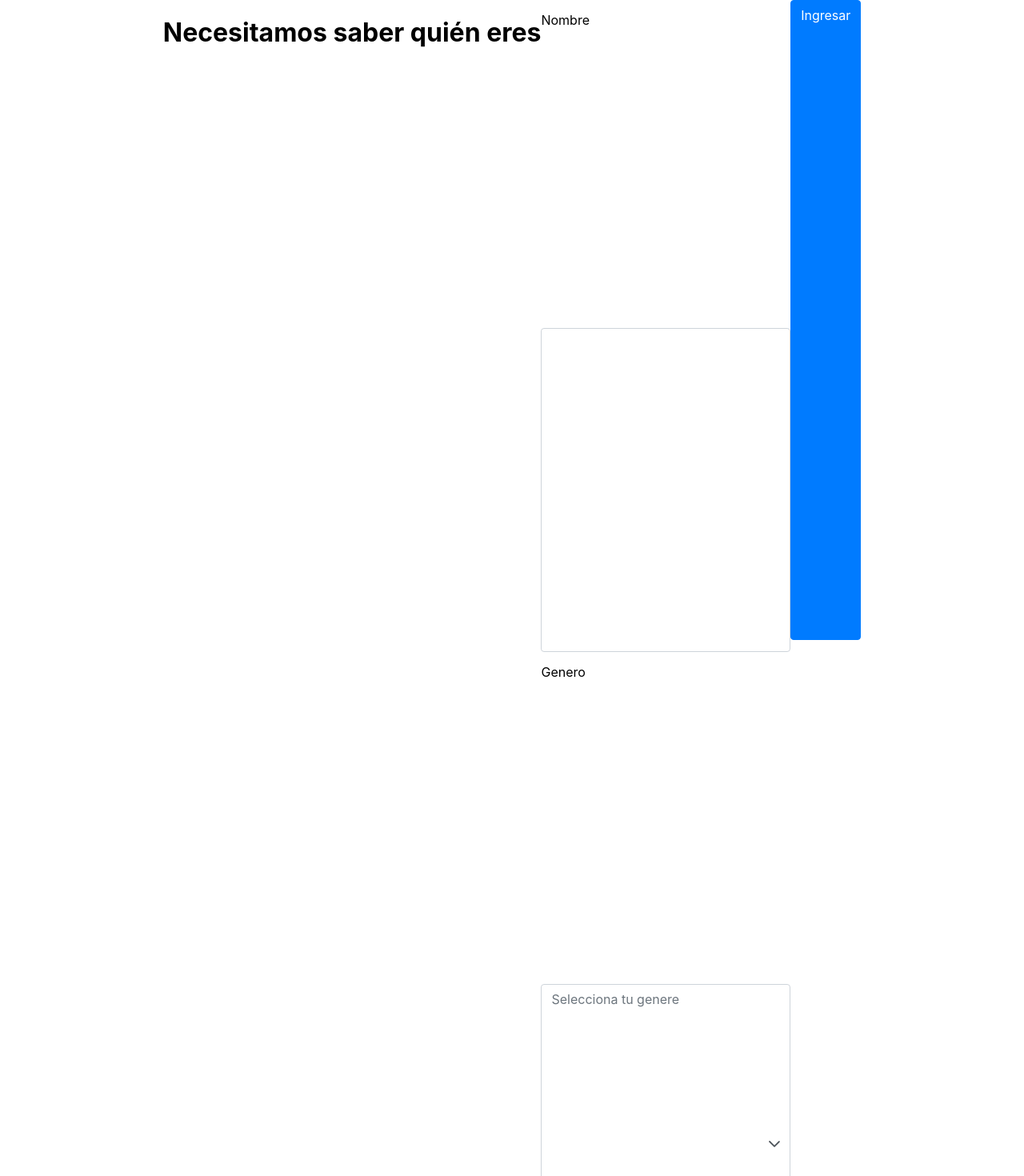
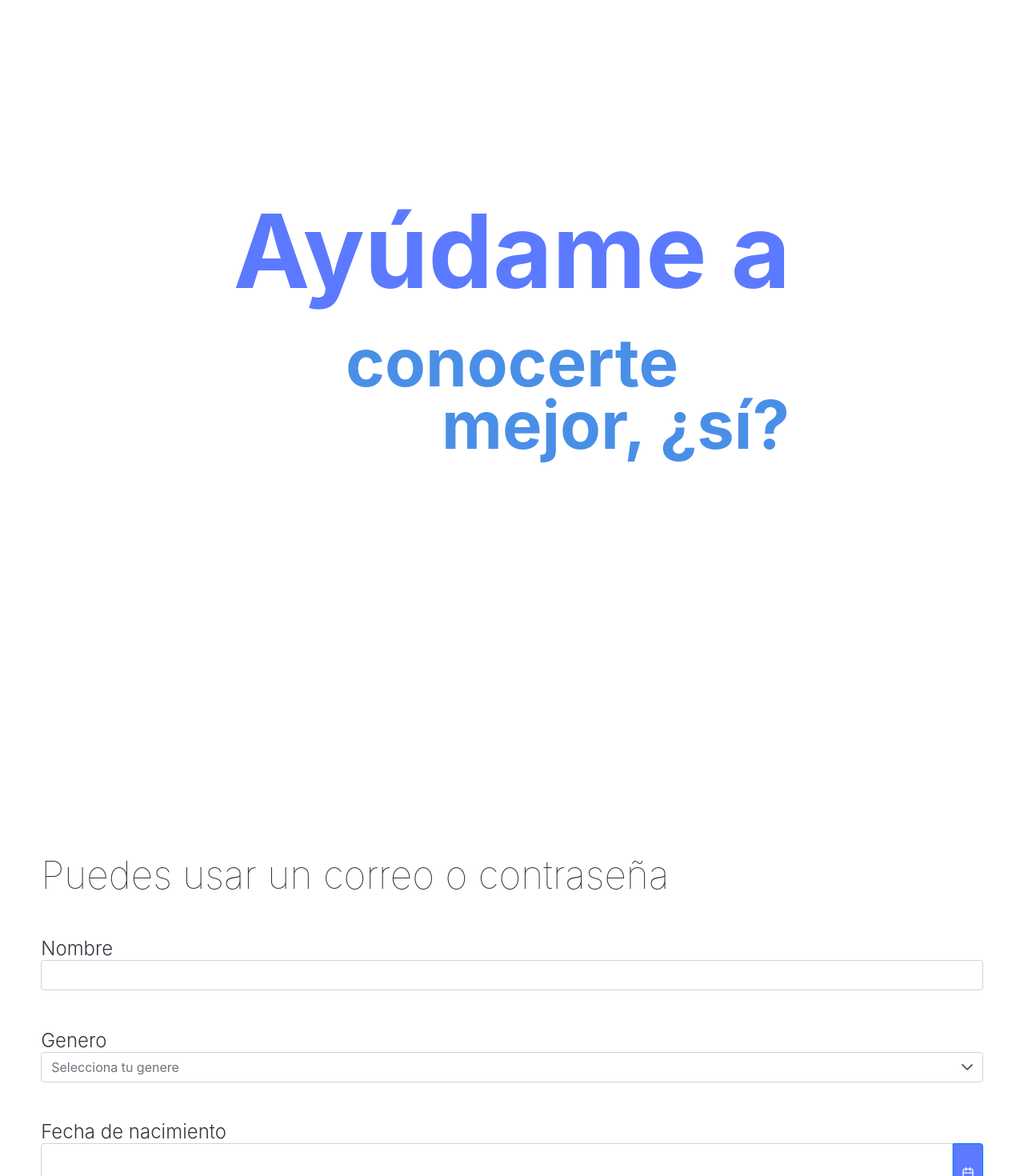
Before and after one commit to juanberme/PDG2_Phone, a React (Create React App) app: page /login in a window 1280 px wide. Shown: the top 1470 px of the page at 80% size. Built offline with nearby package versions, Linux system fonts and the light colour scheme.

Commit message:
Mediaquieries: pagina de Login responsive 5 niveles 80% completado v0.4

```diff
--- a/src/routes/Login.jsx
+++ b/src/routes/Login.jsx
@@ -2,12 +2,15 @@ import { InputText } from 'primereact/inputtext';
 import { Calendar } from 'primereact/calendar';
 import { MultiSelect } from 'primereact/multiselect';
 import { AnchorButton } from '../components/Btn.js';
-import '../styles/loginPage.css';
+
 import React, { useState } from 'react';
 import { db } from '../utils/firebase.js';
 import { addDoc, collection, doc } from 'firebase/firestore';
 import { Button } from 'primereact/button';
 import { useNavigate } from 'react-router';
+
+import '../styles/loginPage.css';
+import '../styles/mediaqueries.css';
 
 export default function Login(){
     const navigate = useNavigate();
@@ -59,8 +62,17 @@ export default function Login(){
     }
 
     return <div className='login'>
-        <h1 className='loginTitle'>Necesitamos saber quién eres</h1>
+        <div className='text'>
+            <h1 className='loginTitle'>Ayúdame a</h1>
+            <h2 className='loginTitle'>conocerte</h2>
+            <h2 className='loginTitle' id='subTxt'>mejor, ¿sí?</h2>
+        </div>
+
         <div className='content'>
+            <div className="contentTitle">
+                <h3 className='contTitle_Ln'>Puedes usar un correo o contraseña</h3>
+            </div>
+
             <div className='input'>
                 <label className='labelName' htmlFor="name">Nombre</label>
                 <InputText className='inputName' id="name" aria-describedby="name-help" value={inputName} onChange={handleNameInput}/>
@@ -73,7 +85,7 @@ export default function Login(){
             </div>
 
             <div className='input'>
-                <label>Fecha de nacimiento</label>
+                <label className='labelName'>Fecha de nacimiento</label>
                 <Calendar value={inputDate} onChange={handleDateInput} dateFormat="dd/mm/yy" showIcon />
             </div>
         </div>
--- a/src/styles/beginPage.css
+++ b/src/styles/beginPage.css
@@ -1,7 +1,3 @@
-*{
-    height: 100%;
-}
-
 .fullCont{
     display: flex;
     flex-direction: column;
--- a/src/styles/loginPage.css
+++ b/src/styles/loginPage.css
@@ -1,26 +1,32 @@
+h1{
+    color: #5C7AFF;
+}
+
+h2{
+    color: #4A8FE7;
+}
+
+h3{
+    color: #33373f;
+}
+
 .login{
     display: flex;
     flex-direction: column;
-    flex-wrap: wrap;
-    align-content: center;
 }
 
 .loginTitle{
     text-align: center;
 }
 
-.labelName{
-
-}
-
 .input{
-    margin: 15px 0px 15px 0px;
+    margin: 4% 0% 4% 0%;
     display: flex;
     flex-direction: column;
 }
 
 .placeInput{
-    margin-right: 15px;
+    margin-right: 1%;
 }
 
 .calendarContainer{
@@ -28,6 +34,12 @@
     flex-direction: row;
 }
 
-.content{
+.p-button{
+    background: #5C7AFF;
+}
 
+.labelName{
+    color: #33373f;
+    font-size: 150%;
+    font-weight: 300;
 }
--- a/src/styles/mediaqueries.css
+++ b/src/styles/mediaqueries.css
@@ -1,4 +1,44 @@
-@media all and (min-width: 750px) and (max-width: 1079px){
+/*============================================================================= TAMAÑO PEQUEÑO (S) 4.7'  =============================================================================*/
+@media all and (min-width: 750px) and (max-width: 1080px)  and (max-height: 1500px){
+
+    /*======================================= LOGIN PAGE =======================================*/
+    h1{
+        font-size: 600%;
+        margin: 10% 0% 0% 0%;
+    }
+
+    h2{
+        font-size: 415%;
+        margin: 1% 0% -3% 0%;
+    }
+
+    h3{
+        font-size: 200%;
+        font-weight: lighter;
+    }
+
+    .text{
+        margin-bottom: 30%;
+    }
+
+    .content{
+        margin-bottom: 20%;
+    }
+
+    #subTxt{
+        padding-left: 22%;
+    }
+
+    .login{
+        padding-left: 4%;
+        padding-right: 4%;
+    }
+
+    .p-button{
+        font-size: 200%;
+    }
+
+    /*======================================= BEGIN PAGE =======================================*/
 
     .fullCont_Ln{
         height: 75px;
@@ -18,8 +58,47 @@
     }
 }
 
+/*============================================================================= TAMAÑO MEDIANO (M) 6.1' =============================================================================*/
 @media all and (min-width: 1080px) and (max-width: 1178px){
-    /**/
+
+    /*======================================= LOGIN PAGE =======================================*/
+    h1{
+        font-size: 800%;
+        margin: 20% 0% 0% 0%;
+    }
+
+    h2{
+        font-size: 520%;
+        margin: 1% 0% -3% 0%;
+    }
+
+    h3{
+        font-size: 300%;
+        font-weight: lighter;
+    }
+
+    .text{
+        margin-bottom: 40%;
+    }
+
+    .content{
+        margin-bottom: 40%;
+    }
+
+    #subTxt{
+        padding-left: 22%;
+    }
+
+    .login{
+        padding-left: 4%;
+        padding-right: 4%;
+    }
+
+    .p-button{
+        font-size: 300%;
+    }
+
+    /*======================================= BEGIN PAGE =======================================*/
     .fullCont_Ln{
         height: 108px;
     }
@@ -38,7 +117,45 @@
     }
 }
 
+/*============================================================================= TAMAÑO GRANDE (L) 6.1' SAMSUNG =============================================================================*/
 @media all and (min-width: 1179px) and (max-width: 1289px){
+
+    /*======================================= LOGIN PAGE =======================================*/
+    h1{
+        font-size: 800%;
+        margin: 20% 0% 0% 0%;
+    }
+
+    h2{
+        font-size: 520%;
+        margin: 1% 0% -3% 0%;
+    }
+
+    h3{
+        font-size: 300%;
+        font-weight: lighter;
+    }
+
+    .text{
+        margin-bottom: 40%;
+    }
+
+    .content{
+        margin-bottom: 40%;
+    }
+
+    #subTxt{
+        padding-left: 22%;
+    }
+
+    .login{
+        padding-left: 4%;
+        padding-right: 4%;
+    }
+
+    .p-button{
+        font-size: 300%;
+    }
 
     .fullCont_Ln{
         height: 108px;
@@ -58,7 +175,45 @@
     }
 }
 
+/*========================================================================== TAMAÑO EXTRA GRANDE (XL) 6.6' IPHONE ==========================================================================*/
 @media all and (min-width: 1290px) and (max-width: 1439px){
+
+    /*======================================= LOGIN PAGE =======================================*/
+    h1{
+        font-size: 800%;
+        margin: 20% 0% 0% 0%;
+    }
+
+    h2{
+        font-size: 520%;
+        margin: 1% 0% -3% 0%;
+    }
+
+    h3{
+        font-size: 300%;
+        font-weight: lighter;
+    }
+
+    .text{
+        margin-bottom: 40%;
+    }
+
+    .content{
+        margin-bottom: 40%;
+    }
+
+    #subTxt{
+        padding-left: 22%;
+    }
+
+    .login{
+        padding-left: 4%;
+        padding-right: 4%;
+    }
+
+    .p-button{
+        font-size: 300%;
+    }
 
     .fullCont_Ln{
         height: 108px;
@@ -84,7 +239,45 @@
        }
 }
 
+/*======================================================================= TAMAÑO EXTRA EXTRA GRANDE (XXL) 6.8' IPHONE =======================================================================*/
 @media all and (min-width: 1440px){
+
+    /*======================================= LOGIN PAGE =======================================*/
+    h1{
+        font-size: 800%;
+        margin: 20% 0% 0% 0%;
+    }
+
+    h2{
+        font-size: 520%;
+        margin: 1% 0% -3% 0%;
+    }
+
+    h3{
+        font-size: 300%;
+        font-weight: lighter;
+    }
+
+    .text{
+        margin-bottom: 40%;
+    }
+
+    .content{
+        margin-bottom: 40%;
+    }
+
+    #subTxt{
+        padding-left: 22%;
+    }
+
+    .login{
+        padding-left: 4%;
+        padding-right: 4%;
+    }
+
+    .p-button{
+        font-size: 300%;
+    }
 
     .fullCont_Ln{
         height: 108px;
```
